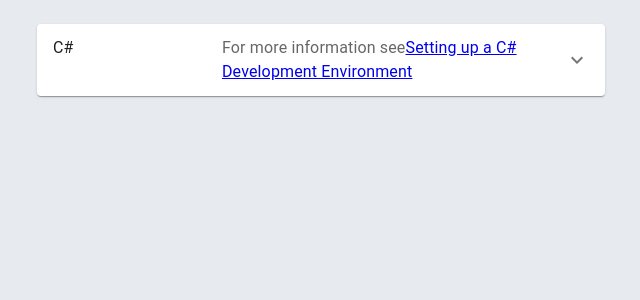
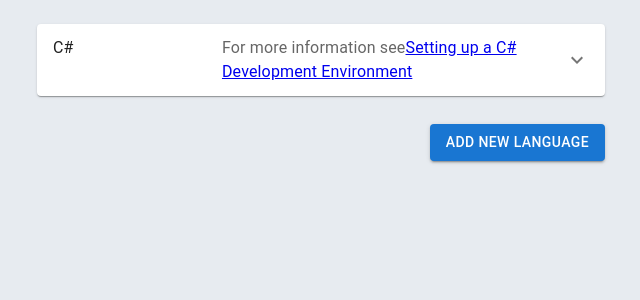
Before and after one commit to cloudpbx/fullstack_example, a React (Create React App) app in the folder frontend/: page / in a window 1280 px wide. Shown: the top 300 px of the page, without its empty margins (319-959 px from the left). Built offline with nearby package versions, Linux system fonts and the light colour scheme.

Commit message:
Change file name, Display button

```diff
--- a/frontend/src/App.js
+++ b/frontend/src/App.js
@@ -1,7 +1,8 @@
 import React from 'react';
 import { Box, Grid, styled } from '@mui/material';
-import LanguageAccordion from './components/LanguageAccordion';
+import Language from './components/Language';
 import useAppData from './hooks/useAppData';
+import AddButton from './components/AddButton';
 
 const StyledGridWrapper = styled(Grid)((props) => ({
 	margin: '0.5rem',
@@ -24,11 +25,12 @@ function App() {
 		<StyledGridWrapper container direction='column'>
 			<StyledBoxContainer>
 
-			<LanguageAccordion
-				languages={languages}
-				handleChange={handleChange}
-				expanded={expanded}
-			/>
+				<Language
+					languages={languages}
+					handleChange={handleChange}
+					expanded={expanded}
+				/>
+				<AddButton />
 
 			</StyledBoxContainer>
 		</StyledGridWrapper>
--- /dev/null
+++ b/frontend/src/components/AddButton.js
@@ -0,0 +1,12 @@
+import React from 'react';
+import { Button, Grid } from '@mui/material';
+
+const AddButton = (props) => {
+	return (
+		<Grid container direction='row-reverse' sx={{ marginTop: '5%' }}>
+			<Button variant='contained'>Add New Language</Button>
+		</Grid>
+	)
+};
+
+export default AddButton;
--- a/frontend/src/components/LanguageAccordion.js
+++ b/frontend/src/components/Language.js
@@ -4,7 +4,7 @@ import AccordionSummary from '@mui/material/AccordionSummary';
 import Typography from '@mui/material/Typography';
 import ExpandMoreIcon from '@mui/icons-material/ExpandMore';
 
-const LanguageAccordion = (props) => {
+const Language = (props) => {
 	const { languages, handleChange, expanded } = props;
 
   return (
@@ -64,4 +64,4 @@ const LanguageAccordion = (props) => {
   );
 }
 
-export default LanguageAccordion;
+export default Language;
```
